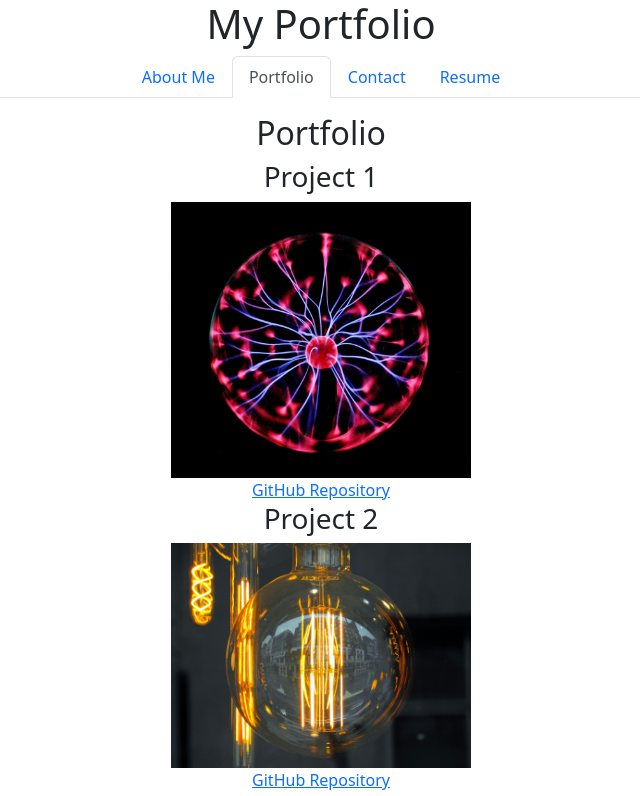
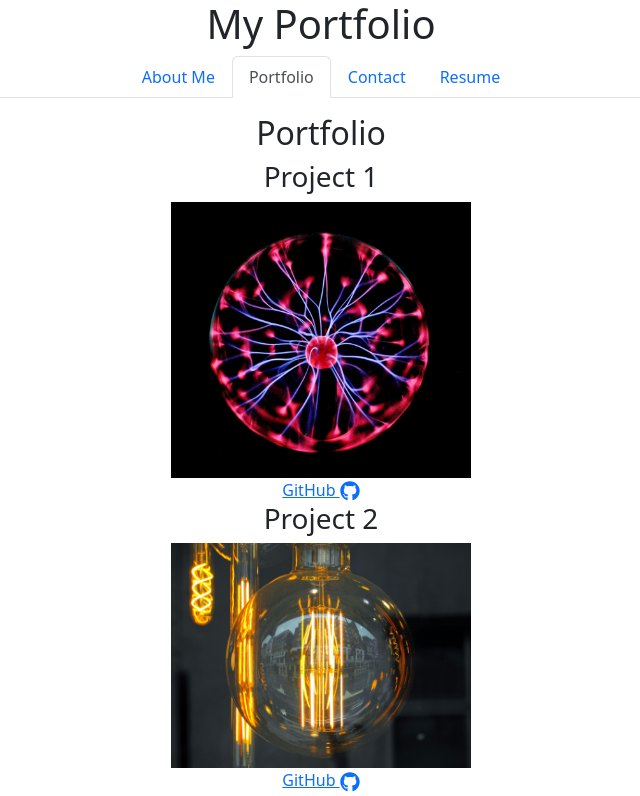
Before and after one commit to S-Bolt/ReactPortfolio, a React (Vite) app: page /Portfolio in a window 1280 px wide. Shown: the top 796 px of the page, without its empty margins (319-959 px from the left). Built offline with nearby package versions, Linux system fonts and the light colour scheme.

Commit message:
added github icon

```diff
--- a/src/pages/Portfolio.jsx
+++ b/src/pages/Portfolio.jsx
@@ -1,4 +1,5 @@
 import React from "react";
+import { FaGithub } from 'react-icons/fa';
 import 'bootstrap/dist/css/bootstrap.min.css';
 import './Portfolio.css';
 
@@ -46,9 +47,9 @@ function Portfolio() {
                     </a>
 
                     <div>
-                    <a href={project.githubLink} target="_blank">
-                        GitHub Repository
-                    </a>
+                    <a href={project.githubLink} target="_blank" rel="noopener noreferrer" className="mx-2">
+                            GitHub  <FaGithub size={20} />
+                        </a>
                     </div>
                 </div>
             ))}
```
